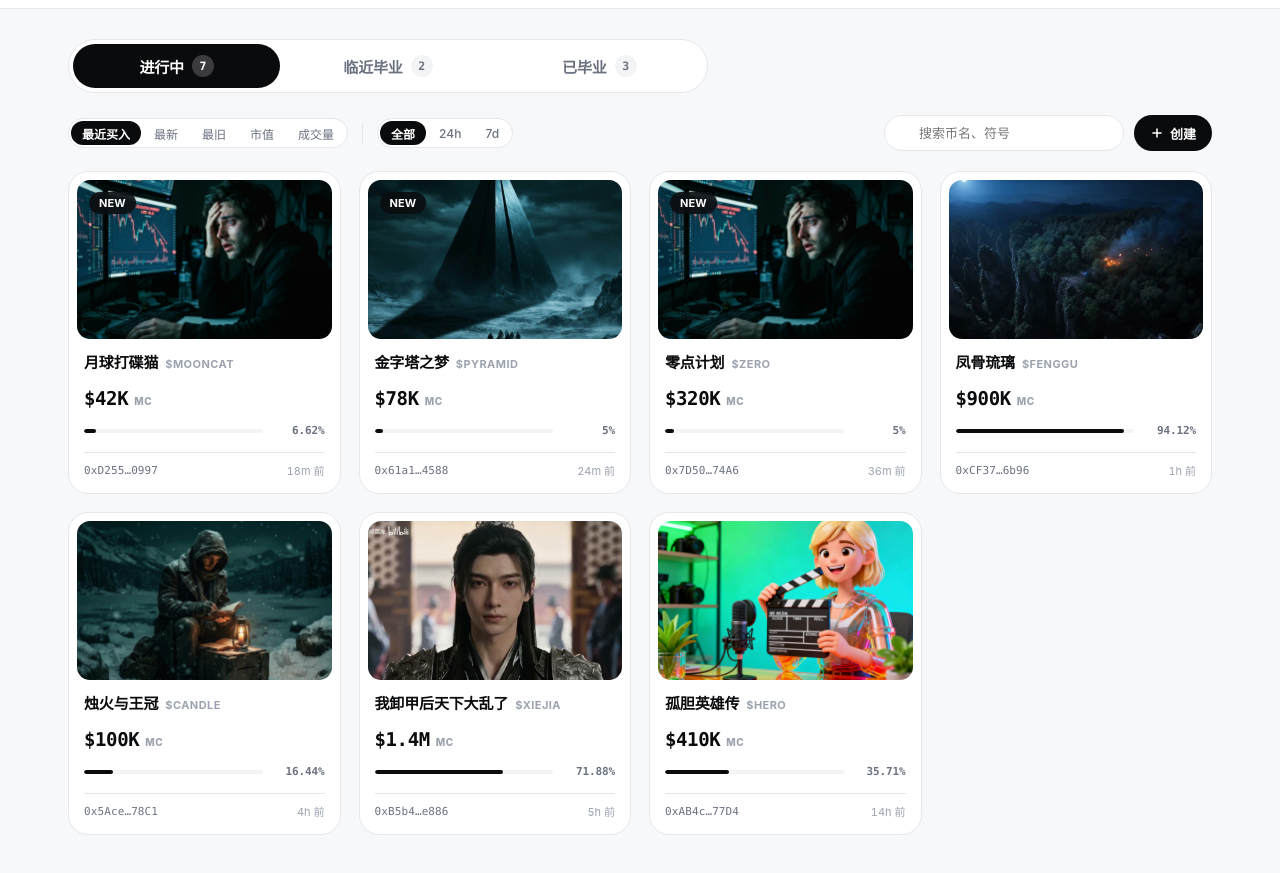
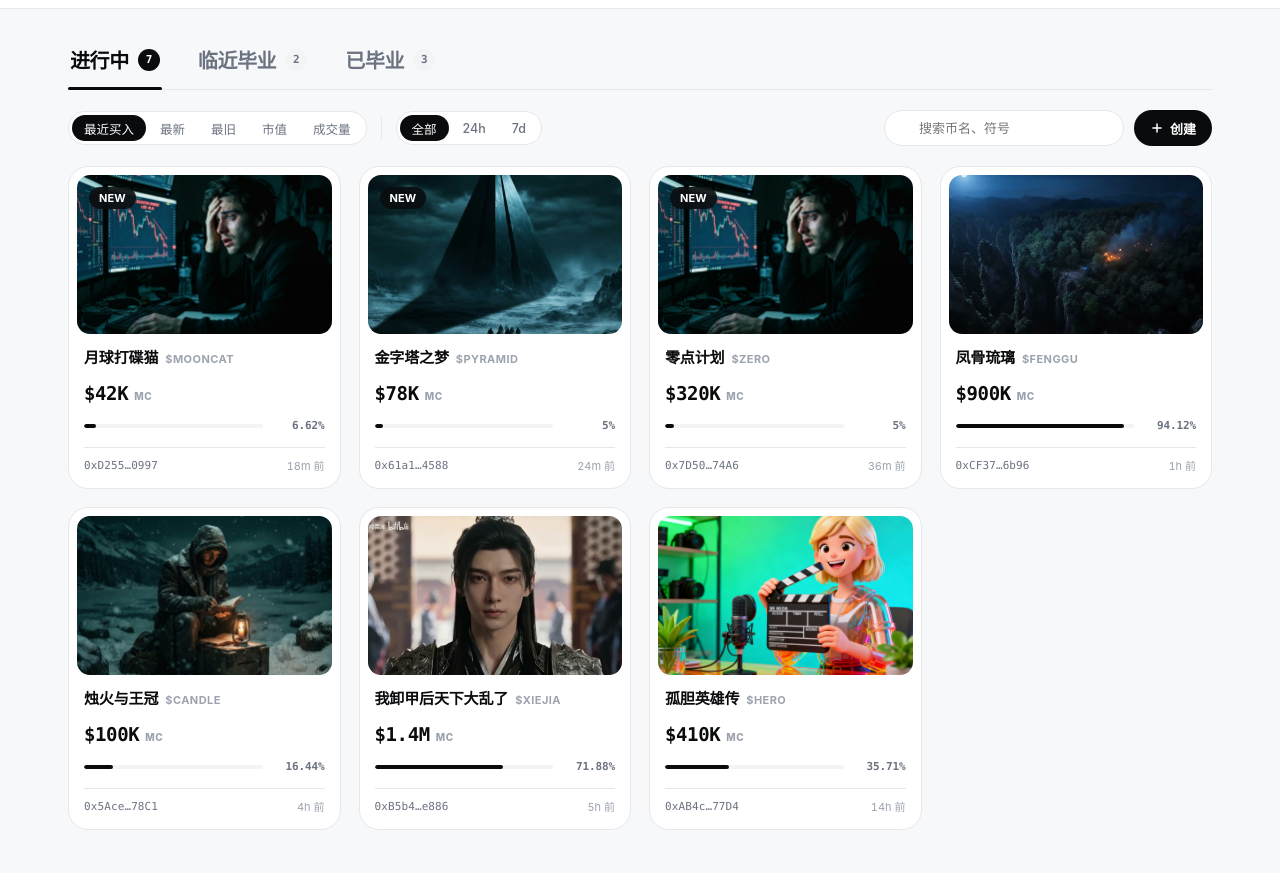
Before and after one commit to liujianyu57/StoryFun4.0, a plain HTML site: page launchpad.html in a window 1280 px wide. Shown: the part 51-924 px from the top of the page. Drawn offline with Linux system fonts and the light colour scheme.

Commit message:
市场页签回退为大字下划线样式（放弃分段胶囊）
- 撤销胶囊容器/黑底填充（太满、与工具栏 pill 重复、不搭浅色极简）
- 页签改为 20px/800 大字 + count 圆点 + 3px 黑色滑动下划线
- 恢复 stageUnderline 动画 JS；保留 hero 删除与 ~30px 顶部呼吸带
- ≤520px 紧凑化（17px/更小 count）

```diff
--- a/launchpad.html
+++ b/launchpad.html
@@ -10,33 +10,28 @@
     .market-toolbar { display: flex; align-items: center; gap: 14px; flex-wrap: wrap; margin-bottom: 20px; }
     .toolbar-sep { width: 1px; height: 22px; background: var(--border); flex-shrink: 0; }
 
-    /* 阶段大分段胶囊：白底细边框容器，选中格黑底白字（顶部呼吸带承托） */
+    /* 阶段大字下划线页签：字 + 滑动粗线，无容器无填充（顶部呼吸带承托） */
     .stage-tabs {
-      display: flex; gap: 4px; padding: 4px; max-width: 640px;
-      margin: 30px 0 22px;
-      background: var(--surface); border: 1px solid var(--border);
-      border-radius: 999px;
+      position: relative; display: flex; align-items: baseline; gap: 34px;
+      margin: 30px 0 20px; border-bottom: 1px solid var(--border);
     }
     .stage-tab {
-      flex: 1; display: inline-flex; align-items: center; justify-content: center; gap: 8px;
-      height: 44px; border: none; border-radius: 999px; cursor: pointer;
-      background: transparent; color: var(--text-2);
-      font-size: 15px; font-weight: 700; letter-spacing: -0.01em;
-      transition: background .18s ease, color .18s ease;
+      display: inline-flex; align-items: center; gap: 9px; padding: 6px 2px 16px;
+      border: none; background: none; cursor: pointer;
+      font-size: 20px; font-weight: 800; letter-spacing: -0.02em;
+      color: var(--text-2); margin-bottom: -1px;
+      transition: color .15s;
     }
     .stage-tab:hover { color: var(--text); }
-    .stage-tab.on { background: var(--accent); color: #fff; }
+    .stage-tab.on { color: var(--text); }
     .st-cnt {
       min-width: 22px; height: 22px; padding: 0 7px; border-radius: 999px;
       background: var(--accent-soft); color: var(--text-2);
-      font-size: 11.5px; font-weight: 700; display: inline-flex; align-items: center; justify-content: center;
+      font-size: 11px; font-weight: 700; display: inline-flex; align-items: center; justify-content: center;
+      transition: background .15s, color .15s;
     }
-    .stage-tab.on .st-cnt { background: rgba(255,255,255,.2); color: #fff; }
-
-    /* 工具栏降噪：让下方小 pill 与上方大胶囊拉开层级 */
-    .market-toolbar .pill-seg { padding: 2px; }
-    .market-toolbar .pill-seg button { height: 24px; padding: 0 11px; font-size: 12px; font-weight: 500; }
-    .market-toolbar .pill-seg button.on { font-weight: 600; }
+    .stage-tab.on .st-cnt { background: var(--accent); color: #fff; }
+    .stage-underline { position: absolute; bottom: -1px; height: 3px; background: var(--accent); border-radius: 3px; transition: left .22s cubic-bezier(.2,.8,.2,1), width .22s; }
 
     .toolbar-right { margin-left: auto; display: flex; align-items: center; gap: 10px; }
     .search-input {
@@ -118,15 +113,14 @@
     .toolbar-create:hover { opacity: .9; }
 
     @media (max-width: 900px) {
-      .stage-tabs { max-width: none; }
       .search-input { width: 100%; margin-top: 4px; }
       .toolbar-right { width: 100%; margin-left: 0; }
       .coin-grid { grid-template-columns: repeat(2, 1fr); }
     }
     @media (max-width: 520px) {
-      .stage-tabs { gap: 3px; padding: 3px; margin-top: 22px; }
-      .stage-tab { height: 40px; gap: 6px; font-size: 13.5px; }
-      .st-cnt { min-width: 19px; height: 19px; padding: 0 5px; font-size: 10.5px; }
+      .stage-tabs { gap: 22px; margin-top: 22px; }
+      .stage-tab { gap: 7px; padding: 5px 2px 13px; font-size: 17px; }
+      .st-cnt { min-width: 20px; height: 20px; padding: 0 6px; font-size: 10.5px; }
       .coin-grid { grid-template-columns: 1fr; }
     }
   </style>
@@ -149,6 +143,7 @@
         <span class="st-name">已毕业</span>
         <span class="st-cnt num" id="cntGrad">0</span>
       </button>
+      <span class="stage-underline" id="stageUnderline"></span>
     </div>
 
     <!-- 工具栏 -->
@@ -290,6 +285,14 @@
       document.getElementById('cntGrad').textContent = grad;
     }
 
+    function moveUnderline(btn) {
+      var ul = document.getElementById('stageUnderline');
+      if (ul && btn) {
+        ul.style.left = btn.offsetLeft + 'px';
+        ul.style.width = btn.offsetWidth + 'px';
+      }
+    }
+
     function setTab(t) {
       state.tab = t;
       document.querySelectorAll('.stage-tab').forEach(function (x) { x.classList.remove('on'); });
@@ -300,6 +303,7 @@
       document.getElementById('timeSeg').style.display = hideTime ? 'none' : '';
       document.getElementById('toolbarSep').style.display = hideTime ? 'none' : '';
       render();
+      requestAnimationFrame(function () { moveUnderline(btn); });
     }
 
     function render() {
@@ -354,8 +358,17 @@
         if (!b) return;
         setTab(b.getAttribute('data-tab'));
       });
+      window.addEventListener('resize', function () {
+        var btn = document.querySelector('.stage-tab.on');
+        moveUnderline(btn);
+      });
       render();
       bindCoverHover();
+      // 初始下划线
+      requestAnimationFrame(function () {
+        var btn = document.querySelector('.stage-tab.on');
+        moveUnderline(btn);
+      });
       document.getElementById('coinSearch').addEventListener('input', function (e) {
         state.q = e.target.value.trim();
         render();
```
